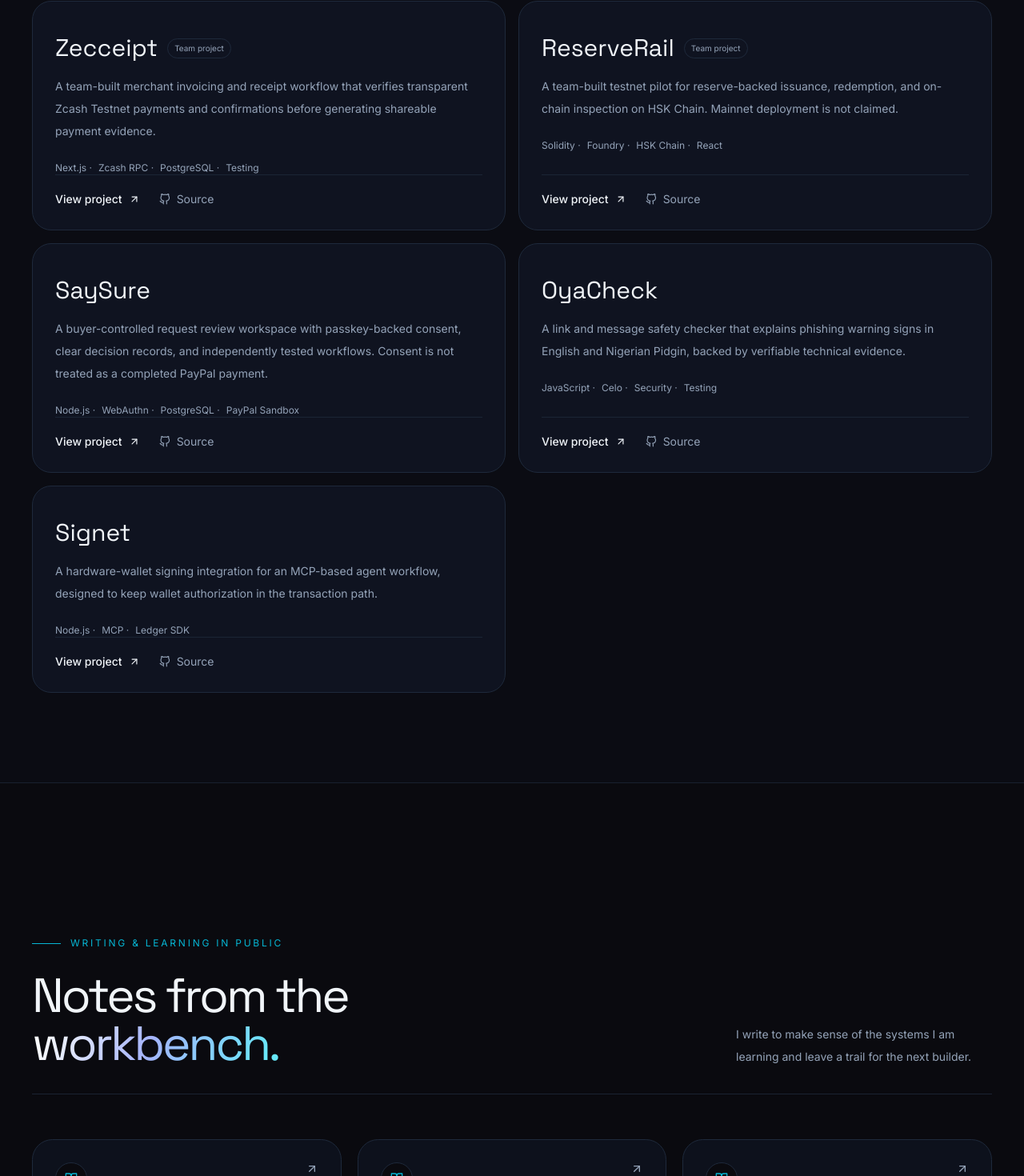
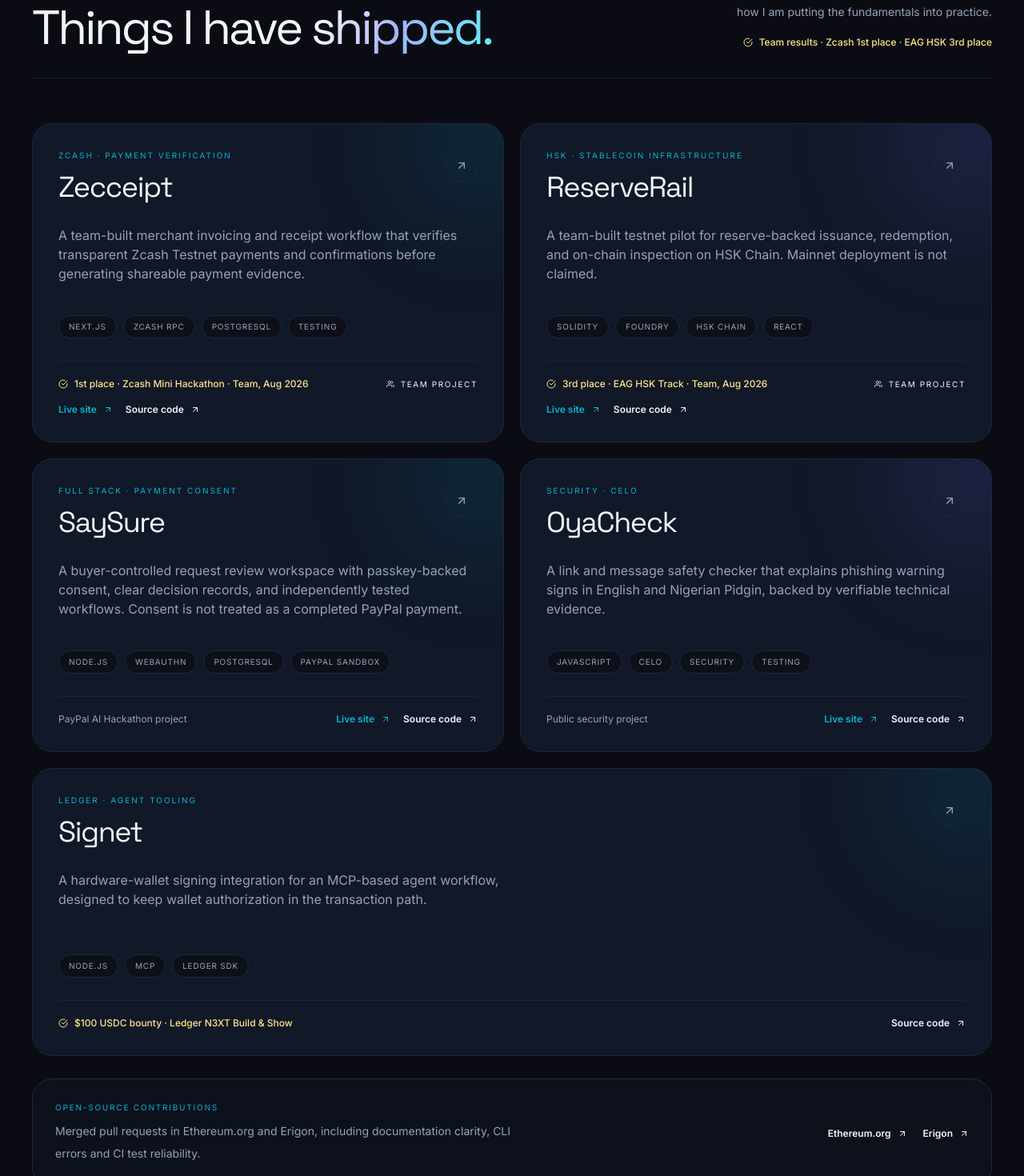
Before and after one commit to Alike001/alike-portfolio, a Next.js app: page / in a window 1280 px wide. Shown: the part 4721-6191 px from the top of the page at 80% size. Built offline with nearby package versions, Linux system fonts and the light colour scheme.

Commit message:
feat: refresh original components/Projects.jsx without changing design

```diff
--- a/components/Projects.jsx
+++ b/components/Projects.jsx
@@ -1,41 +1,39 @@
-import { FiArrowUpRight, FiGithub } from "react-icons/fi";
+"use client";
+
+import { motion } from "framer-motion";
+import { FiArrowUpRight, FiCheckCircle, FiUsers } from "react-icons/fi";
 import { projects } from "../data/projects";
 import Reveal from "./Reveal";
 
 export default function Projects() {
   return (
-    <section id="projects" className="border-y border-line/70 bg-card/20 py-20 sm:py-28">
+    <section id="projects" className="border-y border-line/50 bg-card/20 py-32 sm:py-40 lg:py-48">
       <div className="container-shell">
-        <Reveal>
-          <div className="mb-10 flex flex-wrap items-end justify-between gap-5">
-            <div>
-              <p className="mb-4 text-xs uppercase tracking-[.22em] text-cyan">Selected work</p>
-              <h2 className="font-display text-4xl tracking-[-.05em] text-cloud sm:text-5xl">Projects worth exploring.</h2>
-            </div>
-            <a className="focus-ring inline-flex items-center gap-2 text-sm text-muted hover:text-cyan" href="https://github.com/Alike001" target="_blank" rel="noreferrer">More on GitHub <FiArrowUpRight /></a>
-          </div>
-        </Reveal>
-        <div className="grid gap-4 md:grid-cols-2">
+        <Reveal><div className="mb-14 grid gap-8 border-b border-line/80 pb-8 lg:grid-cols-[1fr_auto] lg:items-end"><div><div className="mb-7 flex items-center gap-3 text-xs uppercase tracking-[.23em] text-cyan"><span className="h-px w-9 bg-cyan" />Selected work</div><h2 className="font-display text-4xl leading-none tracking-[-.05em] text-cloud sm:text-6xl">Things I have <span className="text-gradient">shipped.</span></h2></div><div className="max-w-sm space-y-4 lg:text-right"><p className="text-sm leading-7 text-muted">Experiments, deployments, and collaborations that show how I am putting the fundamentals into practice.</p><p className="inline-flex items-center gap-2 text-xs font-medium text-amber-200 lg:justify-end"><FiCheckCircle />Team results · Zcash 1st place · EAG HSK 3rd place</p></div></div></Reveal>
+        <div className="grid grid-flow-dense gap-5 md:grid-cols-12">
           {projects.map((project, index) => (
-            <Reveal key={project.name} delay={index * .04}>
-              <article className="flex h-full flex-col rounded-[1.5rem] border border-line bg-card/65 p-6 transition-colors hover:border-cyan/40 sm:p-7">
-                <p className="text-[11px] uppercase tracking-[.16em] text-cyan">{project.category}</p>
-                <div className="mt-3 flex flex-wrap items-center gap-3">
-                  <h3 className="font-display text-2xl text-cloud sm:text-3xl">{project.name}</h3>
-                  {project.team && <span className="rounded-full border border-line px-2 py-1 text-[10px] text-muted">Team project</span>}
-                </div>
-                <p className="mt-4 text-sm leading-7 text-muted">{project.description}</p>
-                <div className="mt-6 flex flex-wrap gap-2">
-                  {project.tech.map((item) => <span key={item} className="text-xs text-muted">{item}{item !== project.tech[project.tech.length - 1] ? " ·" : ""}</span>)}
-                </div>
-                <div className="mt-auto flex flex-wrap gap-6 border-t border-line/80 pt-5 text-sm">
-                  <a href={project.live} target="_blank" rel="noreferrer" className="focus-ring inline-flex items-center gap-2 font-medium text-cloud hover:text-cyan">View project <FiArrowUpRight /></a>
-                  <a href={project.github} target="_blank" rel="noreferrer" className="focus-ring inline-flex items-center gap-2 text-muted hover:text-cyan"><FiGithub /> Source</a>
-                </div>
-              </article>
+            <Reveal key={project.name} delay={index * .06} className={index === projects.length - 1 ? "md:col-span-12" : "md:col-span-6"}>
+              <motion.article whileHover={{ y: -6 }} transition={{ duration: .25, ease: "easeOut" }} className="group relative flex h-full min-h-[360px] flex-col overflow-hidden rounded-[1.6rem] border border-line bg-card p-6 transition-colors hover:border-indigo/60 hover:shadow-indigo sm:p-8">
+                <div className={`absolute -right-20 -top-20 h-52 w-52 rounded-full blur-3xl transition-opacity duration-500 group-hover:opacity-80 ${project.accent === "cyan" ? "bg-cyan/10" : "bg-indigo/15"}`} />
+                <div className="relative z-10 flex items-start justify-between gap-5"><div><p className="mb-3 text-[10px] uppercase tracking-[.2em] text-cyan">{project.eyebrow}</p><h3 className="font-display text-3xl tracking-[-.04em] text-cloud sm:text-4xl">{project.name}</h3></div><span className="grid h-10 w-10 shrink-0 place-items-center rounded-full border border-line text-muted transition-colors group-hover:border-cyan/50 group-hover:text-cyan"><FiArrowUpRight /></span></div>
+                <p className="relative z-10 mt-7 max-w-xl text-sm leading-7 text-muted sm:text-base">{project.description}</p>
+                <div className="relative z-10 mt-auto pt-10"><div className="flex flex-wrap gap-2">{project.tech.map((tech) => <span key={tech} className="rounded-full border border-line bg-ink/60 px-3 py-1.5 text-[10px] uppercase tracking-[.08em] text-muted">{tech}</span>)}</div><div className="mt-7 flex flex-wrap items-center justify-between gap-4 border-t border-line/80 pt-5">{project.achievement ? <span className="inline-flex items-center gap-2 text-xs font-medium text-amber-200"><FiCheckCircle />{project.achievement}</span> : project.deployed ? <span className="text-xs text-muted">Deployed on <span className="text-cloud">{project.deployed}</span></span> : <span className="text-xs text-muted">{project.status || "Personal project"}</span>}{project.team && <span className="inline-flex items-center gap-2 text-[10px] uppercase tracking-[.16em] text-indigo-200"><FiUsers />Team project</span>}<div className="flex flex-wrap items-center gap-4">{project.live && <a href={project.live} target="_blank" rel="noreferrer" className="focus-ring inline-flex items-center gap-2 text-xs font-semibold text-cyan transition-colors hover:text-cloud">Live site <FiArrowUpRight /></a>}{project.github && <a href={project.github} target="_blank" rel="noreferrer" className="focus-ring inline-flex items-center gap-2 text-xs font-semibold text-cloud transition-colors hover:text-cyan">Source code <FiArrowUpRight /></a>}</div></div></div>
+              </motion.article>
             </Reveal>
           ))}
         </div>
+        <Reveal delay={.12}>
+          <div className="mt-7 flex flex-col gap-4 rounded-[1.6rem] border border-line bg-card/45 p-6 sm:flex-row sm:items-center sm:justify-between sm:p-7">
+            <div>
+              <p className="mb-2 text-[10px] uppercase tracking-[.18em] text-cyan">Open-source contributions</p>
+              <p className="max-w-xl text-sm leading-7 text-muted">Merged pull requests in Ethereum.org and Erigon, including documentation clarity, CLI errors and CI test reliability.</p>
+            </div>
+            <div className="flex shrink-0 flex-wrap gap-x-5 gap-y-3">
+              <a href="https://github.com/ethereum/ethereum-org-website/pull/19742" target="_blank" rel="noreferrer" className="focus-ring inline-flex items-center gap-2 text-xs font-semibold text-cloud hover:text-cyan">Ethereum.org <FiArrowUpRight /></a>
+              <a href="https://github.com/erigontech/erigon/pull/26084" target="_blank" rel="noreferrer" className="focus-ring inline-flex items-center gap-2 text-xs font-semibold text-cloud hover:text-cyan">Erigon <FiArrowUpRight /></a>
+            </div>
+          </div>
+        </Reveal>
       </div>
     </section>
   );
```
